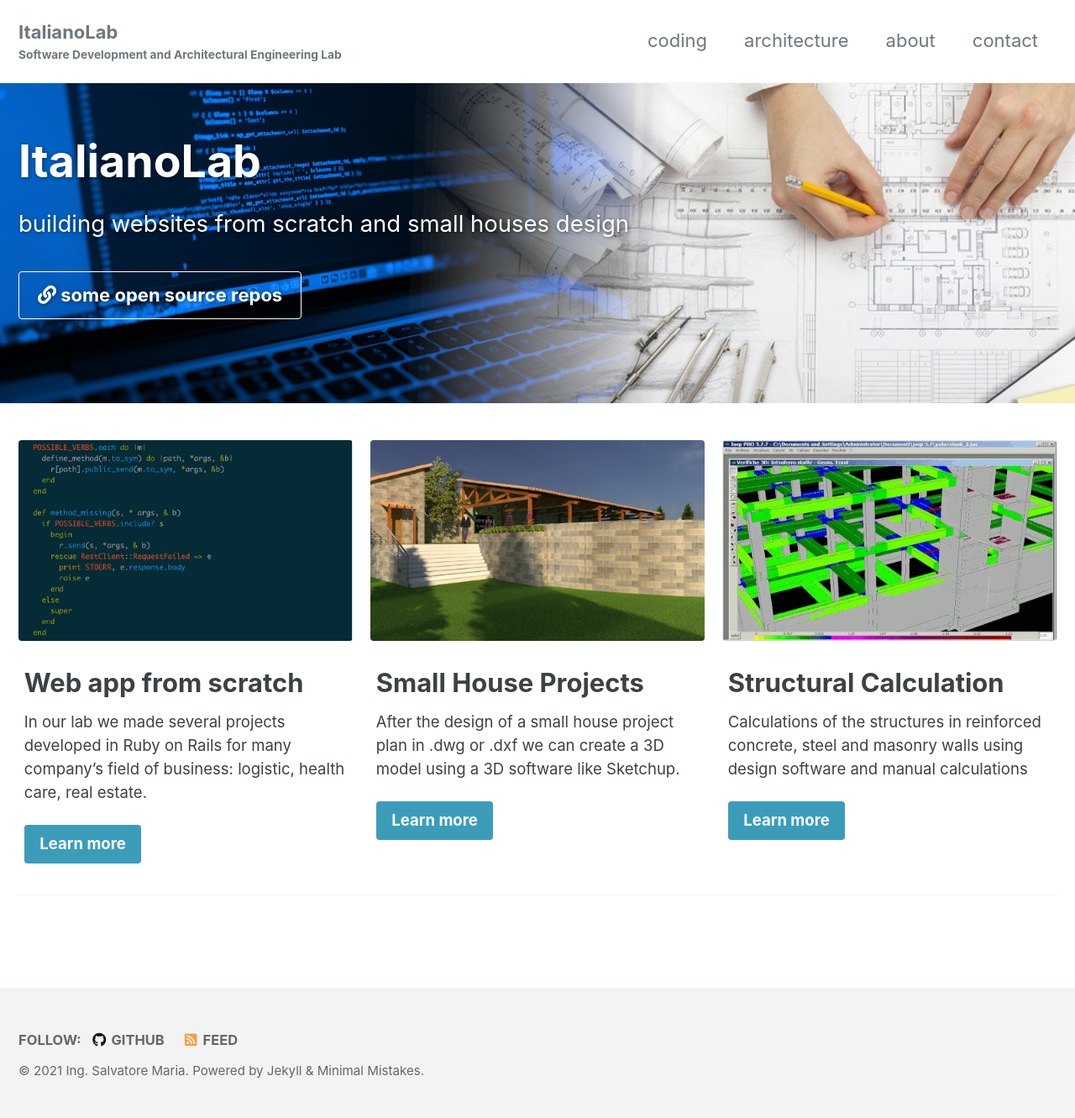
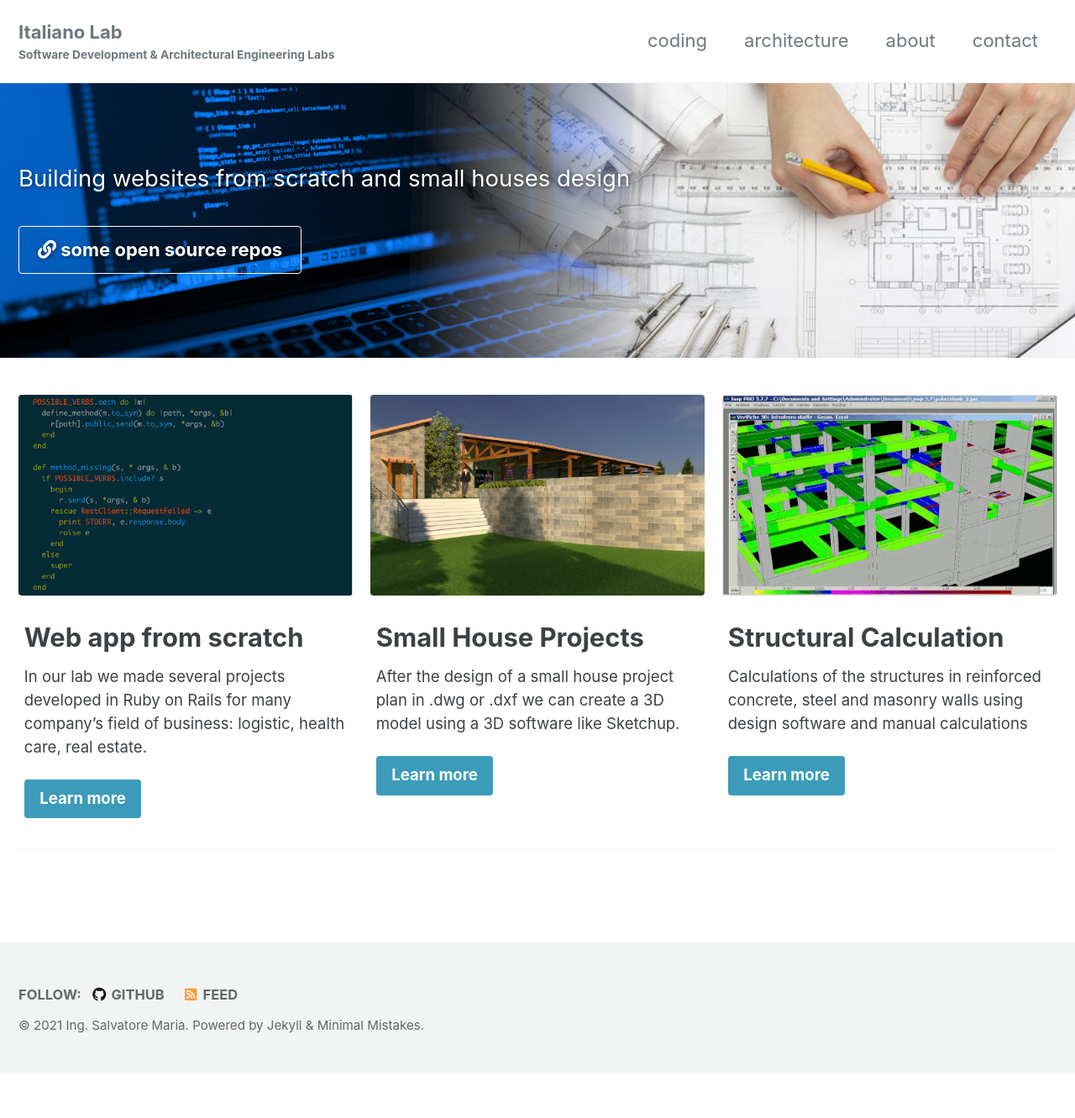
Before and after one commit to Astr0surf3r/italianolab, a Jekyll site: the page built from index.md, in a window 1280 px wide. Shown: the whole page at 84% size. Built offline with Jekyll 4.4.1, drawn with Linux system fonts in a browser that asks for light colours; cached includes are drawn as plain includes; after the commit the page ends 1277 px from its top, so only the background shows below that.

Commit message:
removing Title from home page

```diff
--- a/_config.yml
+++ b/_config.yml
@@ -14,9 +14,9 @@ minimal_mistakes_skin : "default" #"default", "air", "aqua", "contrast", "dark",
 
 # Site Settings
 locale                   : "en-US"
-title                    : "ItalianoLab"
+title                    : "Italiano Lab"
 title_separator          : "-"
-subtitle                 : "Software Development and Architectural Engineering Lab"
+subtitle                 : "Software Development & Architectural Engineering Labs"
 name                     : &name "Ing. Salvatore Maria" # &name is a YAML anchor which can be *referenced later
 description: Software Development & Engineering Lab # Short bio or description (displayed in the header)
 
--- a/_includes/page__hero.html
+++ b/_includes/page__hero.html
@@ -24,11 +24,11 @@
   {% if page.header.overlay_color or page.header.overlay_image %}
     <div class="wrapper">
       <h1 id="page-title" class="page__title" itemprop="headline">
-        {% if paginator and site.paginate_show_page_num %}
+        <!-- {% if paginator and site.paginate_show_page_num %}
           {{ site.title }}{% unless paginator.page == 1 %} {{ site.data.ui-text[site.locale].page | default: "Page" }} {{ paginator.page }}{% endunless %}
         {% else %}
           {{ page.title | default: site.title | markdownify | remove: "<p>" | remove: "</p>" }}
-        {% endif %}
+        {% endif %} -->
       </h1>
       {% if page.tagline %}
         <p class="page__lead">{{ page.tagline | markdownify | remove: "<p>" | remove: "</p>" }}</p>
--- a/index.md
+++ b/index.md
@@ -8,8 +8,7 @@ header:
   actions:
     - label: "<i class='fas fa-link'></i> some open source repos"
       url: "https://github.com/Astr0surf3r"
-excerpt: >
-  building websites from scratch and small houses design <br />
+excerpt: Building websites from scratch and small houses design <br />
   <small><a href="https://github.com/mmistakes/minimal-mistakes/releases/tag/4.24.0"></a></small>
 feature_row:
   - image_path: /assets/images/ruby-code.png
```
Also changed, not shown: 5 other files.
